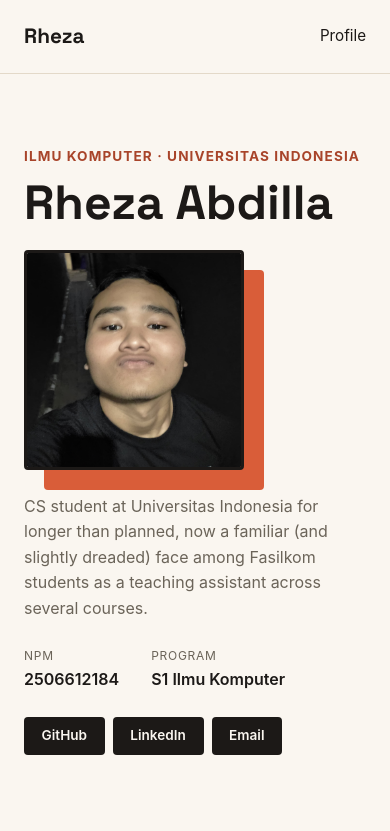
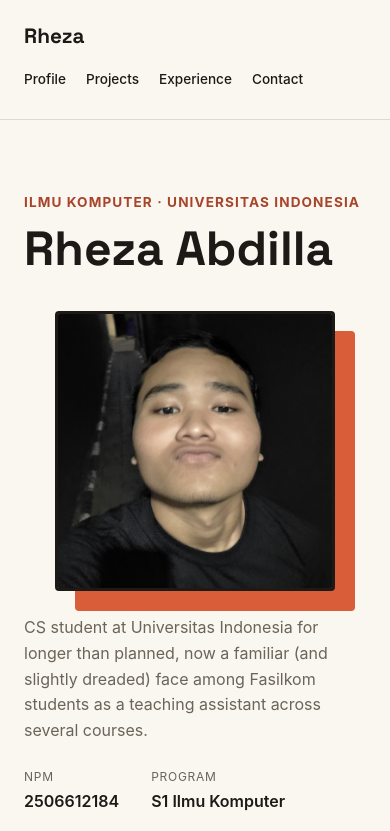
Before and after one commit to reeejaaaaaa/myportofolio, a Django app: page / in a window 390 px wide. Shown: the top 831 px of the page. Run offline with Django 5.2, Linux system fonts and the light colour scheme.

Commit message:
update navbar styling

```diff
--- a/static/css/style.css
+++ b/static/css/style.css
@@ -33,6 +33,10 @@ h1, .brand {
 
 .site-header {
     border-bottom: 1px solid var(--line);
+    background-color: var(--paper);
+    position: sticky;
+    top: 0;
+    z-index: 1000;
 }
 
 .site-header .container {
@@ -51,13 +55,37 @@ h1, .brand {
 
 .site-header nav {
     display: flex;
+    align-items: center;
     gap: 2rem;
 }
 
 .site-header nav a {
+    position: relative;
     color: var(--ink);
     text-decoration: none;
     font-size: 0.95rem;
+    font-weight: 500;
+    padding: 0.25rem 0;
+    transition: color 0.2s ease;
+}
+
+.site-header nav a::after {
+    content: "";
+    position: absolute;
+    left: 0;
+    bottom: -4px;
+    width: 0;
+    height: 2px;
+    background-color: var(--accent);
+    transition: width 0.2s ease;
+}
+
+.site-header nav a:hover {
+    color: var(--accent-dark);
+}
+
+.site-header nav a:hover::after {
+    width: 100%;
 }
 
 .hero {
@@ -186,10 +214,29 @@ h1, .brand {
     }
 
     .hero-photo {
-        max-width: 220px;
+    max-width: 280px;
+    margin: 1rem auto 0;
     }
 
     .social-links {
         justify-content: flex-start;
     }
+
+    .site-header .container {
+        flex-direction: column;
+        align-items: flex-start;
+        gap: 0.75rem;
+    }
+
+    .site-header nav {
+        width: 100%;
+        gap: 1.25rem;
+        overflow-x: auto;
+        white-space: nowrap;
+        padding-bottom: 0.25rem;
+    }
+
+    .site-header nav a {
+        font-size: 0.85rem;
+    }
 }
--- a/templates/index.html
+++ b/templates/index.html
@@ -15,6 +15,10 @@
             <a href="#profile" class="brand">Rheza</a>
             <nav>
                 <a href="#profile">Profile</a>
+                <a href="#projects">Projects</a>
+                <a href="#experience">Experience</a>
+                <a href="#contact">Contact</a>
+
             </nav>
         </div>
     </header>
@@ -28,7 +32,7 @@
                 </div>
                 <div class="hero-photo">
                     <div class="photo-block"></div>
-                    <img class="avatar" src="/static/img/rheza.jpeg" alt="Photo of Burhan">
+                    <img class="avatar" src="/static/img/rheza.jpeg" alt="Photo of Rheza Abdilla">
                 </div>
                 <div class="hero-details">
                     <p class="bio">CS student at Universitas Indonesia for longer than planned, now a familiar (and slightly dreaded) face among Fasilkom students as a teaching assistant across several courses.</p>
@@ -43,9 +47,12 @@
                         </div>
                     </dl>
                     <div class="social-links">
-                        <a href="https://github.com/reeejaaaaaa" class="social-link">GitHub</a>
-                        <a href="https://www.linkedin.com/in/rheza-abdilla-007a43257/" class="social-link">LinkedIn</a>
-                        <a href="rhezaabdilla0316@gmail.com" class="social-link">Email</a>
+                        <a href="https://github.com/reeejaaaaaa" class="social-link" class="social-link"
+    target="_blank"
+    rel="noopener noreferrer">GitHub</a>
+                        <a href="https://www.linkedin.com/in/rheza-abdilla-007a43257/" class="social-link" target="_blank"
+    rel="noopener noreferrer">LinkedIn</a>
+                        <a href="mailto:rhezaabdilla0316@gmail.com" class="social-link">Email</a>
                     </div>
                 </div>
             </div>
```
